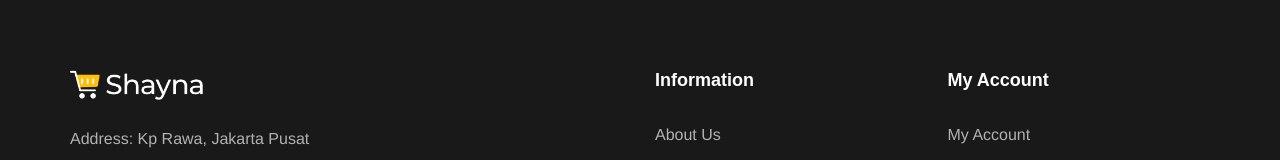
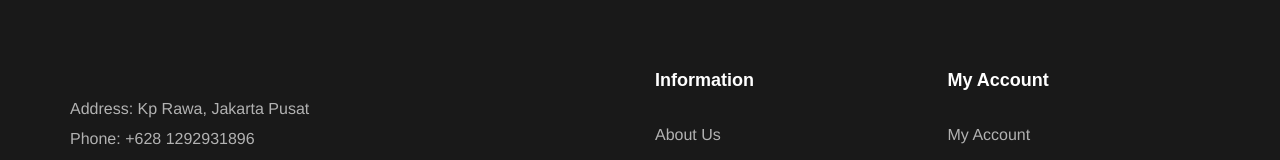
Before and after one commit to icat108/Ricad-Store2, a Vue app: page /#/ in a window 1280 px wide. Shown: the part 1581-1741 px from the top of the page. Built offline with nearby package versions, Linux system fonts and the light colour scheme; no server answers; some icons are missing; a web font is replaced by a local one.

Commit message:
Update FooterShayna.vue

```diff
--- a/src/components/FooterShayna.vue
+++ b/src/components/FooterShayna.vue
@@ -6,9 +6,6 @@
         <div class="col-lg-5">
           <div class="footer-left text-left">
             <div class="footer-logo">
-             <a href="#"
-                ><img src="img/logo_website_shayna_white.png" alt=""
-              /></a>
             </div>
             <ul>
               <li>Address: Kp Rawa, Jakarta Pusat</li>
```
